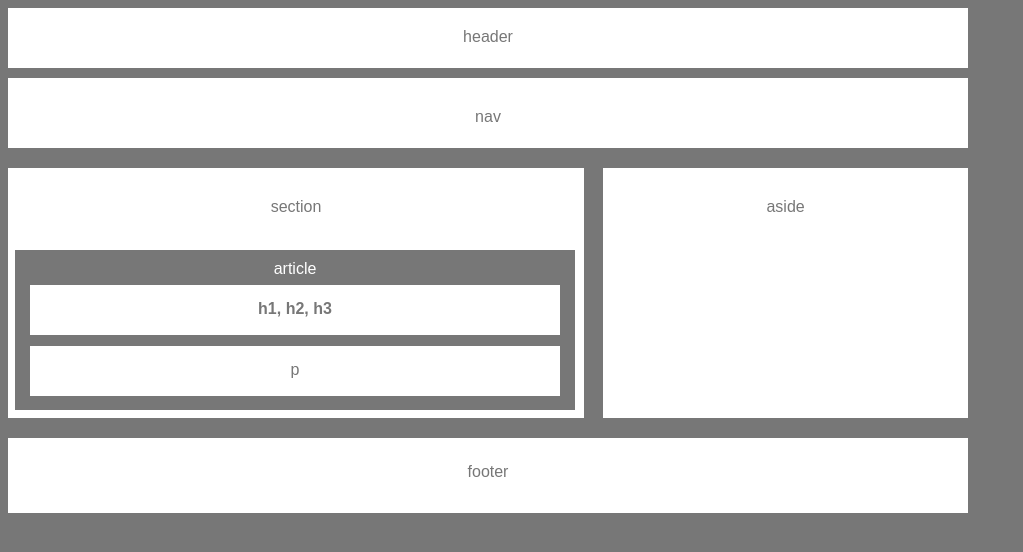
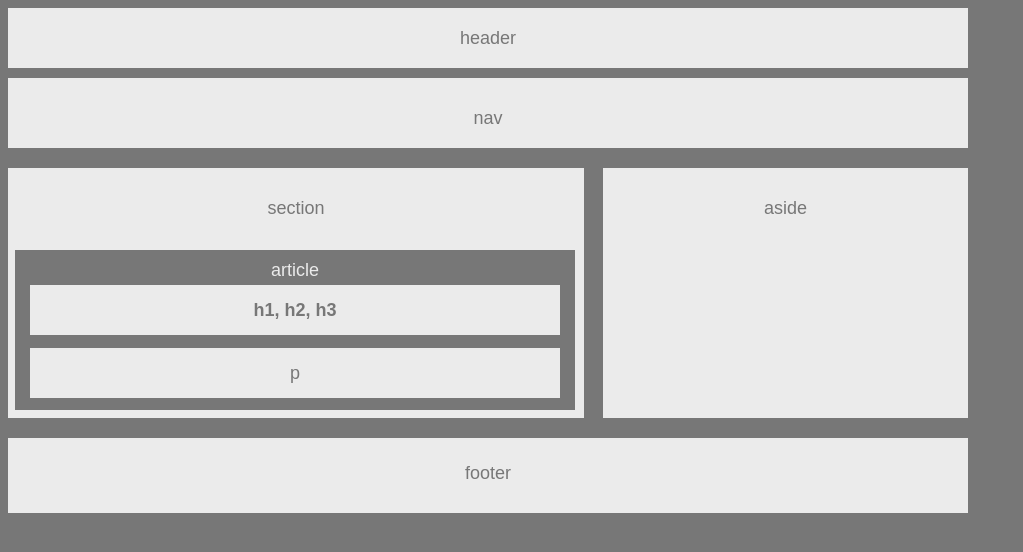
Before and after one commit to honestgraphics/HW-Wireframe, a plain HTML site: page index.html in a window 1280 px wide. Shown: the whole page, without its empty margins (0-1023 px from the left). Drawn offline with Linux system fonts and the light colour scheme.

Commit message:
easy hw1 rough draft 2

```diff
--- a/style.css
+++ b/style.css
@@ -6,7 +6,7 @@
 body {
     width: 960px;
     background-color: #777777;
-    font-family: "Arial";
+    font-family: 'Arial', 'Helvetica Neue', Helvetica, sans-serif;
 }
 
 /**
@@ -16,12 +16,13 @@ body {
 HEADER {
     width: 100%;
     height: 40px;
-    background-color: #fff;
+    background-color: #ebebeb;
     color: #777;
     text-align: center;
     margin-bottom: 10px;
     padding-top: 20px;
-    font-family: "Arial";
+    font-family: 'Arial', 'Helvetica Neue', Helvetica, sans-serif;
+    font-size: 18px
 }
 
 /**
@@ -31,12 +32,13 @@ HEADER {
 nav {
     width: 100%;
     height: 40px;
-    background-color: #fff;
+    background-color: #ebebeb;
     color: #777;
     text-align: center;
     margin-bottom: 20px;
     padding-top: 30px;
-    font-family: "Arial";
+    font-family: 'Arial', 'Helvetica Neue', Helvetica, sans-serif;
+    font-size: 18px
 }
 
 /**
@@ -46,14 +48,15 @@ nav {
 aside {
     width: 38%;
     height: 220px;
-    background-color: #fff;
+    background-color: #ebebeb;
     color: #777;
     text-align: center;
     z-index: 0;
     margin-left: 62%;
     margin-right: 10px;
     padding-top: 30px;
-    font-family: "Arial";
+    font-family: 'Arial', 'Helvetica Neue', Helvetica, sans-serif;
+    font-size: 18px
 }
 
 /**
@@ -63,7 +66,7 @@ aside {
 section {
     width: 60%;
     height: 220px;
-    background-color: #fff;
+    background-color: #ebebeb;
     color: #777;
     text-align: center;
     margin-bottom: 10px;
@@ -71,7 +74,8 @@ section {
     z-index: 0;
     overflow: auto;
     padding-top: 30px;
-    font-family: "Arial";
+    font-family: 'Arial', 'Helvetica Neue', Helvetica, sans-serif;
+    font-size: 18px
 }
 
 /**
@@ -82,7 +86,7 @@ article {
     background-color: #777777;
     width: 560px;
     height: 150px;
-    color: #ffffff;
+    color: #ebebeb;
     text-align: center;
     z-index: +1;
     float: left;
@@ -91,7 +95,8 @@ article {
     left: 15px;
     overflow: auto;
     padding-top: 10px;
-    font-family: "Arial";
+    font-family: 'Arial', 'Helvetica Neue', Helvetica, sans-serif;
+    font-size: 18px
 }
 
 /**
@@ -99,7 +104,7 @@ article {
  **/
 
 h1h2h3 {
-    background-color: #fff;
+    background-color: #ebebeb;
     color: #777777;
     text-align: center;
     width: 530px;
@@ -112,11 +117,12 @@ h1h2h3 {
     overflow: hidden;
     clear: both;
     padding-top: 15px;
-    font-family: "Arial";
+    font-family: 'Arial', 'Helvetica Neue', Helvetica, sans-serif;
+    font-size: 18px
 }
 
-.clearfix {
-    overflow: auto;
+.clear {
+    clear: both;
 }
 
 /**
@@ -124,7 +130,7 @@ h1h2h3 {
  **/
 
 p {
-    background-color: #ffffff;
+    background-color: #ebebeb;
     color: #777777;
     text-align: center;
     width: 530px;
@@ -136,7 +142,8 @@ p {
     left: 30px;
     overflow: auto;
     padding-top: 15px;
-    font-family: "Arial";
+    font-family: 'Arial', 'Helvetica Neue', Helvetica, sans-serif;
+    font-size: 18px
 }
 
 /**
@@ -146,10 +153,11 @@ p {
 footer {
     width: 100%;
     height: 50px;
-    background-color: #fff;
+    background-color: #ebebeb;
     color: #777;
     text-align: Center;
     margin-top: 20px;
-    font-family: "Arial";
+    font-family: 'Arial', 'Helvetica Neue', Helvetica, sans-serif;
     padding-top: 25px;
+    font-size: 18px
 }
```
